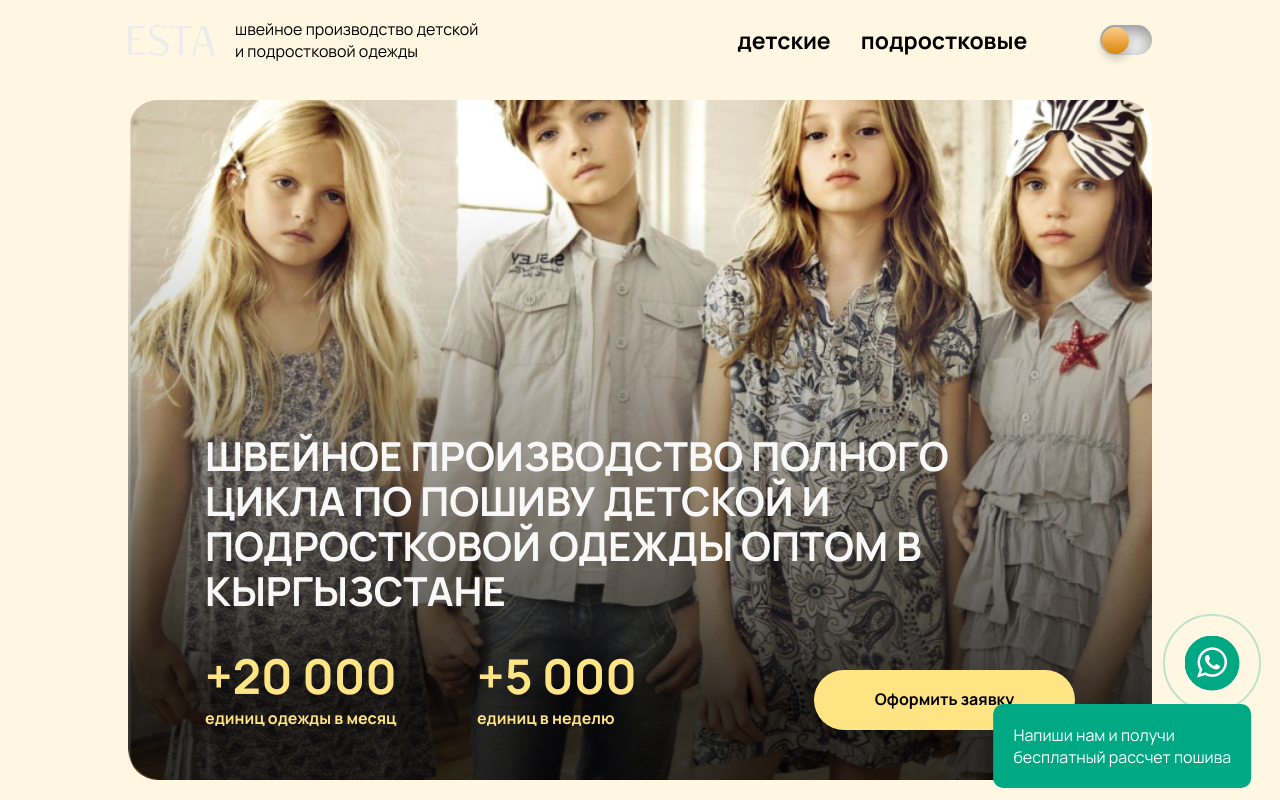
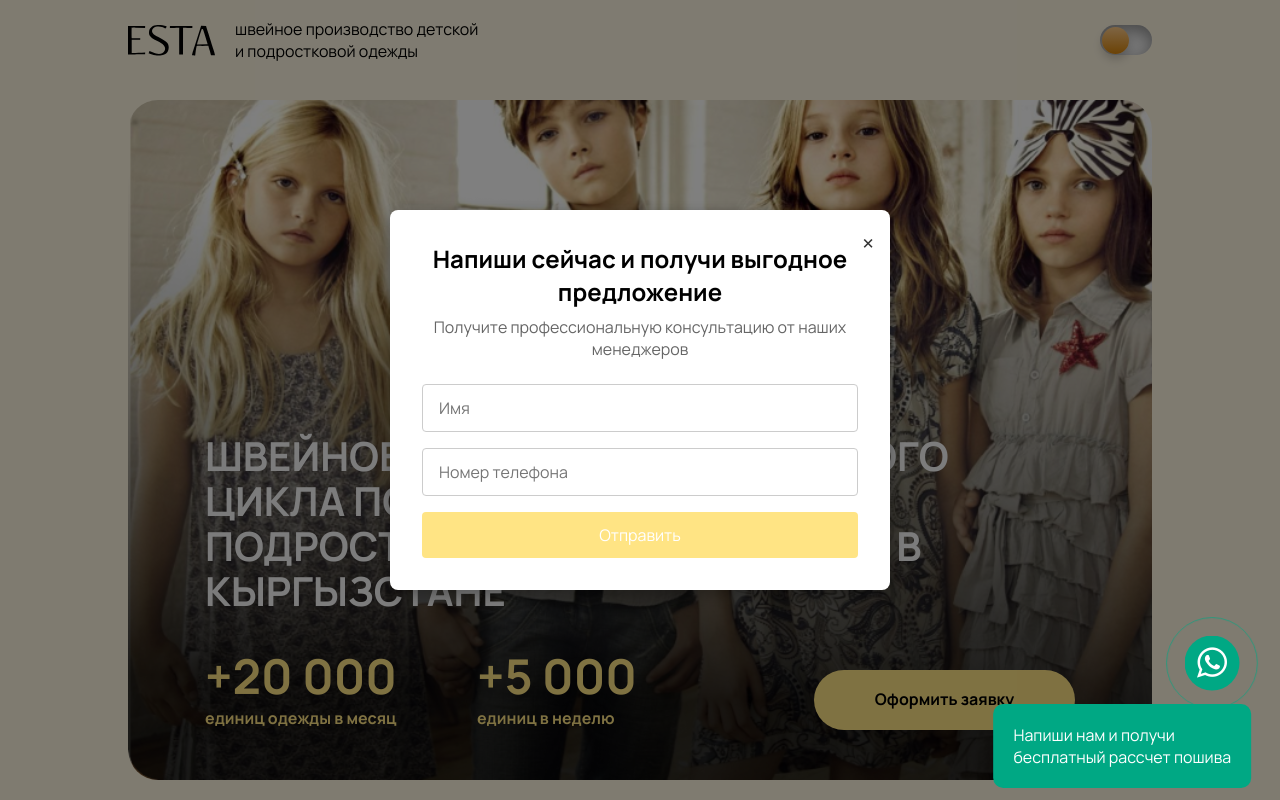
Before and after one commit to aiskairr/esta, a React (Create React App) app: page / in a window 1280 px wide. Both pictures are taken after a click on the button "Оформить заявку". Shown: the top 800 px of the page. Built offline with nearby package versions, Linux system fonts and the light colour scheme; no server answers; the database is empty.

Commit message:
fix:issues

```diff
--- a/public/index.html
+++ b/public/index.html
@@ -31,6 +31,7 @@
 <body>
   <noscript>You need to enable JavaScript to run this app.</noscript>
   <div id="root"></div>
+  <div id="modal-root"></div>
   <!--
       This HTML file is a template.
       If you open it directly in the browser, you will see an empty page.
--- a/src/App.js
+++ b/src/App.js
@@ -50,7 +50,6 @@ function App() {
           <Catalog />
           <FAQ title={"ЭТАПЫ РАБОТЫ:"} data={numItems} isNum={true} />
           <FAQ title={"У НАС ЧАСТО СПРАШИВАЮТ:"} data={QItems} />
-          <CallBackForm />
           <Contacts />
         </Suspense>
       )}
--- a/src/components/Header/Header.jsx
+++ b/src/components/Header/Header.jsx
@@ -4,6 +4,8 @@ import scss from "./Header.module.scss"
 
 function Header() {
     const { theme } = useTheme()
+
+    console.log(theme)
     return (
         <div className={scss.header}>
             <div className={scss.header_w + " container"}>
@@ -12,16 +14,14 @@ function Header() {
                        {
                         theme == "light" ? (
                             <img src="/images/logo.svg" alt="" />
+                        ) : theme == "dark" ? (
+                            <img src="/images/logo__white.png" alt="" />
                         ) : (
-                            <img src="/images/logo__white.png" alt="" />
+                            <img src="/images/logo.svg" alt="" />
                         )
                        }
                         <p>швейное производство детской и подростковой одежды</p>
                     </a>
-                </div>
-                <div className={scss.right}>
-                    <a href="#">детские</a>
-                    <a href="#">подростковые</a>
                 </div>
                 <ThemeSwitcher />
             </div>
--- a/src/components/form/CallbackForm.jsx
+++ b/src/components/form/CallbackForm.jsx
@@ -1,12 +1,15 @@
 import React, { useState } from 'react';
+import ReactDOM from 'react-dom';
 import styles from './CallbackForm.module.scss';
 import emailjs from 'emailjs-com';
 
-const CallBackForm = () => {
+const Modal = ({ isOpen, onClose }) => {
     const [formData, setFormData] = useState({
         name: '',
         phone: ''
     });
+
+    if (!isOpen) return null;
 
     const handleChange = (e) => {
         setFormData({ ...formData, [e.target.name]: e.target.value });
@@ -15,7 +18,6 @@ const CallBackForm = () => {
     const handleSubmit = (e) => {
         e.preventDefault();
 
-        // Замените 'your_service_id', 'your_template_id', 'your_user_id' на соответствующие значения из вашей EmailJS учетной записи.
         emailjs.send('service_3hlp1ma', 'template_6j8llbg', formData, 'b1U4VKwjsVjUVlshn')
             .then((response) => {
                 console.log('SUCCESS!', response.status, response.text);
@@ -25,14 +27,20 @@ const CallBackForm = () => {
                 alert('Произошла ошибка при отправке сообщения.');
             });
 
-        // Очищаем форму после отправки
         setFormData({
             name: '',
             phone: ''
         });
+
+        onClose();
     };
-    return (
-        <div className={styles.formContainer}>
+
+    return ReactDOM.createPortal(
+        <div className={styles.modalOverlay}>
+            <div className={styles.modal}>
+                <button className={styles.closeButton} onClick={onClose}>
+                    &times;
+                </button>
                 <h2>Напиши сейчас и получи выгодное предложение</h2>
                 <p>Получите профессиональную консультацию от наших менеджеров</p>
                 <form className={styles.form} onSubmit={handleSubmit}>
@@ -57,7 +65,9 @@ const CallBackForm = () => {
                     <button type="submit" className={styles.button}>Отправить</button>
                 </form>
             </div>
+        </div>,
+        document.getElementById('modal-root') // Не забудьте добавить элемент с id "modal-root" в ваш index.html
     );
 };
 
-export default CallBackForm;
+export default Modal;
--- a/src/components/form/CallbackForm.module.scss
+++ b/src/components/form/CallbackForm.module.scss
@@ -1,92 +1,112 @@
-.formContainer {
-    max-width: 100%;
-    height: 340px;
-    margin: 0 auto;
-    padding: 20px;
-    text-align: center;
-    background-image: url('https://firebasestorage.googleapis.com/v0/b/fashion-admin-3dbe1.appspot.com/o/logo%2Fback_g.png?alt=media&token=e8437543-c2c1-4c20-8c5b-5e08411309ed'); // Замените 'your-image-url-here.jpg' на ссылку на ваше изображение
-    background-size: cover;
-    background-position: center;
-    border-radius: 8px;
-    box-shadow: 0 4px 8px rgba(0, 0, 0, 0.1);
+.modalOverlay {
+  position: fixed;
+  top: 0;
+  left: 0;
+  width: 100%;
+  height: 100%;
+  background-color: rgba(0, 0, 0, 0.5); // Полупрозрачный фон
   display: flex;
   justify-content: center;
-    flex-direction: column;
-
-    h2 {
-      font-size: 1.5rem;
-      margin-bottom: 10px;
-      color: #fff;
+  align-items: center;
+  z-index: 1000; // Убедитесь, что модалка находится поверх других элементов
 }
 
-    p {
-      font-size: 1rem;
-      margin-bottom: 20px;
-      color: #ddd;
+.modal {
+  background-color: #fff;
+  padding: 2rem;
+  border-radius: 8px;
+  width: 90%;
+  max-width: 500px;
+  position: relative;
+  box-shadow: 0 5px 15px rgba(0, 0, 0, 0.3);
+  animation: fadeIn 0.3s ease-out;
+}
+
+@keyframes fadeIn {
+  from {
+    opacity: 0;
+    transform: translateY(-20px);
+  }
+
+  to {
+    opacity: 1;
+    transform: translateY(0);
   }
 }
 
-  .form {
-    display: flex;
-    flex-wrap: wrap;
-    gap: 15px;
-    justify-content: center;
+.closeButton {
+  position: absolute;
+  top: 1rem;
+  right: 1rem;
+  background: none;
+  border: none;
+  font-size: 1.5rem;
+  cursor: pointer;
+  color: #333;
+  transition: color 0.2s;
 
-    @media (max-width: 768px) {
-      flex-direction: column;
+  &:hover {
+    color: #ff0000; // Цвет кнопки при наведении
   }
 }
 
+.formContainer {
+  display: flex;
+  flex-direction: column;
+  align-items: center;
+}
+
+.form {
+  width: 100%;
+  display: flex;
+  flex-direction: column;
+}
+
 .input {
-    padding: 10px;
+  width: 100%;
+  padding: 0.75rem 1rem;
+  margin-bottom: 1rem;
+  border: 1px solid #ccc;
+  border-radius: 4px;
   font-size: 1rem;
-    border-radius: 4px;
-    border: 1px solid #ccc;
-    outline: none;
-    flex: 1;
 
   &:focus {
     border-color: #007bff;
+    outline: none;
+    box-shadow: 0 0 5px rgba(0, 123, 255, 0.5);
   }
 }
 
 .button {
-    padding: 10px 20px;
-    font-size: 1rem;
+  padding: 0.75rem 1.5rem;
+  background-color: #FFE484;
   color: #fff;
-    background-color: #007bff;
   border: none;
   border-radius: 4px;
+  font-size: 1rem;
   cursor: pointer;
-    transition: background-color 0.3s;
+  transition: background-color 0.2s;
 
   &:hover {
-      background-color: #0056b3;
+    background-color: #ffce84;
   }
 
-    @media (max-width: 768px) {
-      width: 100%;
+  &:disabled {
+    background-color: #cccccc;
+    cursor: not-allowed;
   }
 }
 
-  @media (max-width: 768px) {
-    .formContainer {
-      padding: 15px;
-
 h2 {
-        font-size: 1.25rem;
+  margin-bottom: 0.5rem;
+  font-size: 1.5rem;
+  text-align: center;
 }
 
+.modal {
   p {
-        font-size: 0.9rem;
+    margin-bottom: 1.5rem;
+    text-align: center;
+    color: #666;
   }
 }
-
-    .input {
-      font-size: 0.9rem;
-    }
-
-    .button {
-      font-size: 0.9rem;
-    }
-  }
--- a/src/components/mainBlock/MainBlock.jsx
+++ b/src/components/mainBlock/MainBlock.jsx
@@ -1,6 +1,13 @@
+import Modal from "../form/CallbackForm";
 import styles from "./MainBlock.module.scss"
+import { useState } from "react";
 
 const MainBlock = () => {
+    const [isModalOpen, setIsModalOpen] = useState(false);
+
+    const openModal = () => setIsModalOpen(true);
+    const closeModal = () => setIsModalOpen(false);
+
     return (
         <div className="container">
             <div className={styles.wrapper}>
@@ -16,10 +23,11 @@ const MainBlock = () => {
                             <p className={styles.desc}>единиц в неделю</p>
                         </div>
                     </div>
-                    <button>Оформить заявку</button>
+                    <button onClick={openModal}>Оформить заявку</button>
                 </div>
             </div>
             <p className={styles.mainText}>Швейное производство полного цикла по пошиву детской и подростковой одежды оптом в Кыргызстане</p>
+            <Modal isOpen={isModalOpen} onClose={closeModal} />
         </div>
     )
 }
```
Lines whose indentation alone changed are shown as unchanged.
